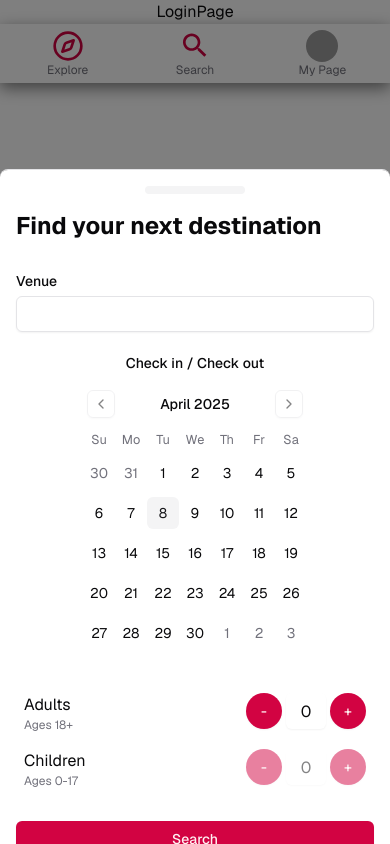
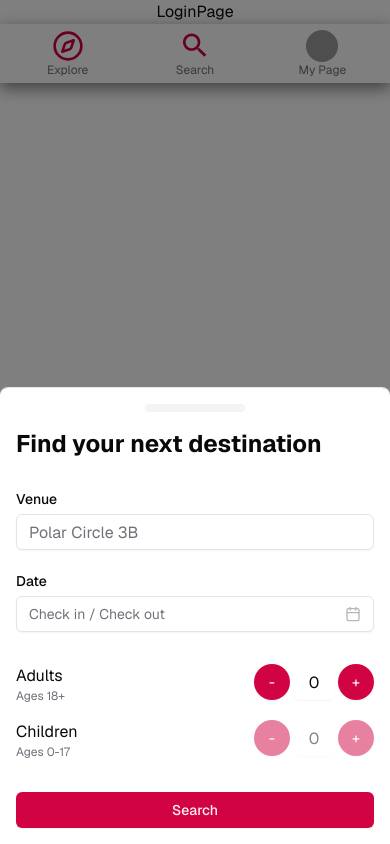
Before and after one commit to Motormary/nextjs-pe2-holidaze, a Next.js app: page /login in a window 390 px wide. Both pictures are taken after a click on the button "Search". Built offline with nearby package versions, Linux system fonts and the light colour scheme; grey boxes are pictures that could not be loaded.

Commit message:
feat: mobile search, loading + close

```diff
--- a/components/mobile-nav.tsx
+++ b/components/mobile-nav.tsx
@@ -1,11 +1,16 @@
 "use client"
 
 import { useUser } from "@/components/user-provider"
-import { Compass, UserCircle } from "lucide-react"
-import Form from "next/form"
+import { cn } from "@/lib/utils"
+import { format } from "date-fns/format"
+import { CalendarIcon, Compass, Loader2, UserCircle } from "lucide-react"
 import Link from "next/link"
-import { ChangeEvent, memo, useState } from "react"
+import { useRouter, useSearchParams } from "next/navigation"
+import { ChangeEvent, memo, useState, useTransition } from "react"
+import { DateRange } from "react-day-picker"
+import { Avatar, AvatarFallback, AvatarImage } from "./ui/avatar"
 import { Button } from "./ui/button"
+import { Calendar } from "./ui/calendar"
 import {
   Drawer,
   DrawerContent,
@@ -15,17 +20,22 @@ import {
 } from "./ui/drawer"
 import { Input } from "./ui/input"
 import { Label } from "./ui/label"
+import { Popover, PopoverContent, PopoverTrigger } from "./ui/popover"
 import SearchIcon from "./ui/search-icon"
-import { Avatar, AvatarFallback, AvatarImage } from "./ui/avatar"
-import { DateRange } from "react-day-picker"
-import { Calendar } from "./ui/calendar"
 
 function MobileNav() {
   const [open, setOpen] = useState(false)
   const [date, setDate] = useState<DateRange | undefined>(undefined)
   const [adults, setAdults] = useState(0)
   const [childrens, setChildren] = useState(0)
+  const searchParams = useSearchParams()
+  const defaultQueryValue = searchParams.get("q")
 
+  const [isPending, startTransition] = useTransition()
+  const [query, setQuery] = useState<string | undefined>(
+    defaultQueryValue ? defaultQueryValue : "",
+  )
+  const router = useRouter()
   const user = useUser()
   const userLink = user ? `/user/${user.id}` : "/login"
 
@@ -46,8 +56,22 @@ function MobileNav() {
     }
   }
 
+  function handleInput(event: ChangeEvent<HTMLInputElement>) {
+    setQuery(event.currentTarget.value)
+  }
+
+  function handleQuery() {
+    startTransition(() => {
+      setOpen(false)
+      router.push(`/?q=${query}`)
+    })
+  }
+
   return (
-    <div className="bg-background sticky bottom-0 z-50 w-full drop-shadow-[0px_5px_8px_gray] md:hidden">
+    <div
+      data-search={isPending ? "" : undefined}
+      className="bg-background sticky bottom-0 z-50 w-full drop-shadow-[0px_5px_8px_gray] md:hidden"
+    >
       <nav className="h-[59px]">
         <div className="container mx-auto grid h-full grid-cols-3 items-center gap-6 px-4">
           <Link href="/" className="flex flex-col items-center text-xs">
@@ -86,23 +110,55 @@ function MobileNav() {
               Fill out the search field and press search
             </DrawerDescription>
           </DrawerHeader>
-          <Form action="/" className="flex flex-col gap-6 p-4">
+          <div className="flex flex-col gap-6 p-4">
             <div className="flex flex-col gap-2">
               <Label htmlFor="q">Venue</Label>
-              <Input name="q" />
-            </div>
-            <div className="flex flex-col items-center justify-center gap-2">
-              <Label htmlFor="calendar">Check in / Check out</Label>
-              <Calendar
-                id="calendar"
-                mode="range"
-                defaultMonth={date?.from}
-                selected={date}
-                onSelect={setDate}
-                numberOfMonths={1}
+              <Input
+                value={query}
+                onChange={handleInput}
+                placeholder="Polar Circle 3B"
+                name="q"
               />
             </div>
-            <div className="flex flex-col items-center justify-center gap-4 p-2">
+            <div className="flex flex-col gap-2">
+              <Label htmlFor="calendar">Date</Label>
+              <Popover>
+                <PopoverTrigger asChild>
+                  <Button
+                    variant={"outline"}
+                    className={cn(
+                      "pl-3 text-left font-normal",
+                      !date && "text-muted-foreground",
+                    )}
+                  >
+                    {date?.from ? (
+                      date.to ? (
+                        <>
+                          {format(date.from, "LLL dd, y")} -{" "}
+                          {format(date.to, "LLL dd, y")}
+                        </>
+                      ) : (
+                        <>{format(date.from, "LLL dd, y")} - Check out</>
+                      )
+                    ) : (
+                      "Check in / Check out"
+                    )}
+                    <CalendarIcon className="ml-auto h-4 w-4 opacity-50" />
+                  </Button>
+                </PopoverTrigger>
+                <PopoverContent className="w-auto p-0" align="start">
+                  <Calendar
+                    mode="range"
+                    selected={date}
+                    onSelect={setDate}
+                    disabled={(date) =>
+                      date < new Date(new Date().setHours(0, 0, 0, 0))
+                    }
+                  />
+                </PopoverContent>
+              </Popover>
+            </div>
+            <div className="flex flex-col items-center justify-center gap-4 py-2">
               <div className="flex w-full justify-between">
                 <p>
                   Adults
@@ -168,8 +224,14 @@ function MobileNav() {
                 </div>
               </div>
             </div>
-            <Button>Search</Button>
-          </Form>
+            <Button disabled={isPending} onClick={handleQuery}>
+              {isPending ? (
+                <Loader2 className="size-5 animate-spin" />
+              ) : (
+                "Search"
+              )}
+            </Button>
+          </div>
         </DrawerContent>
       </Drawer>
     </div>
```
